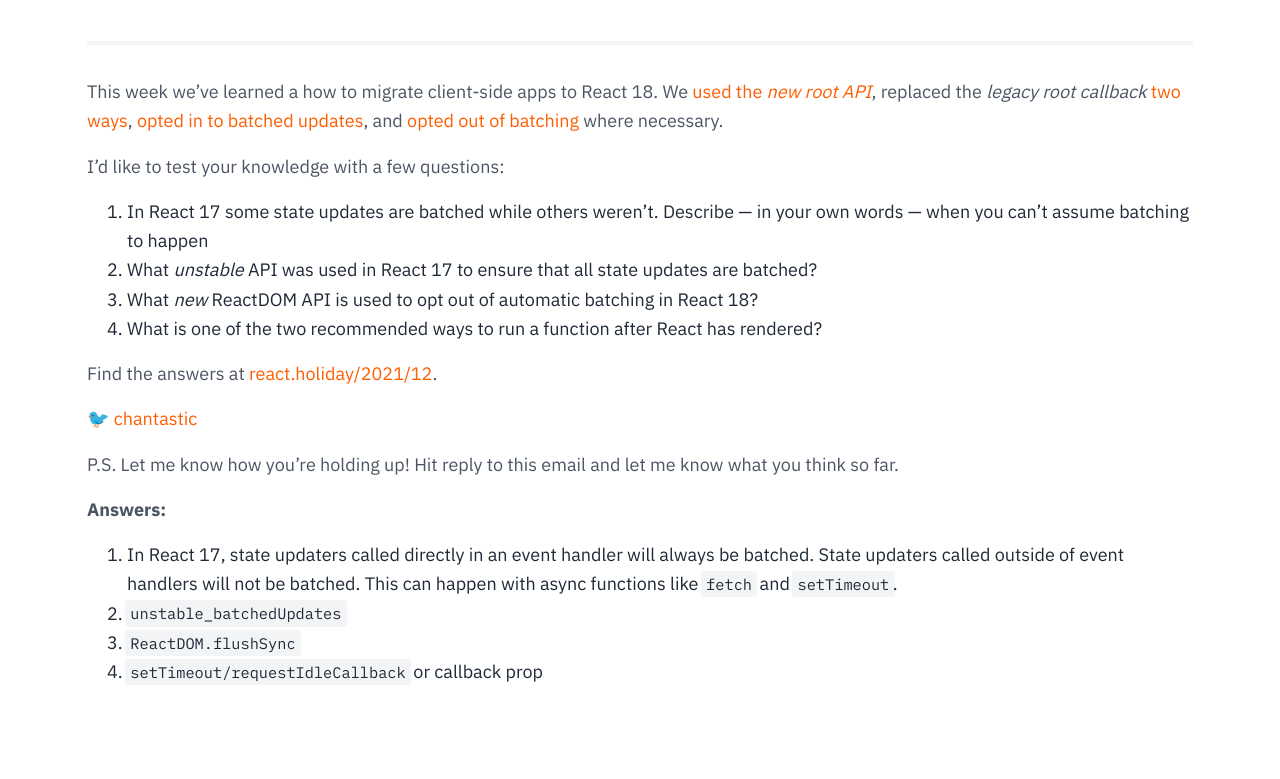
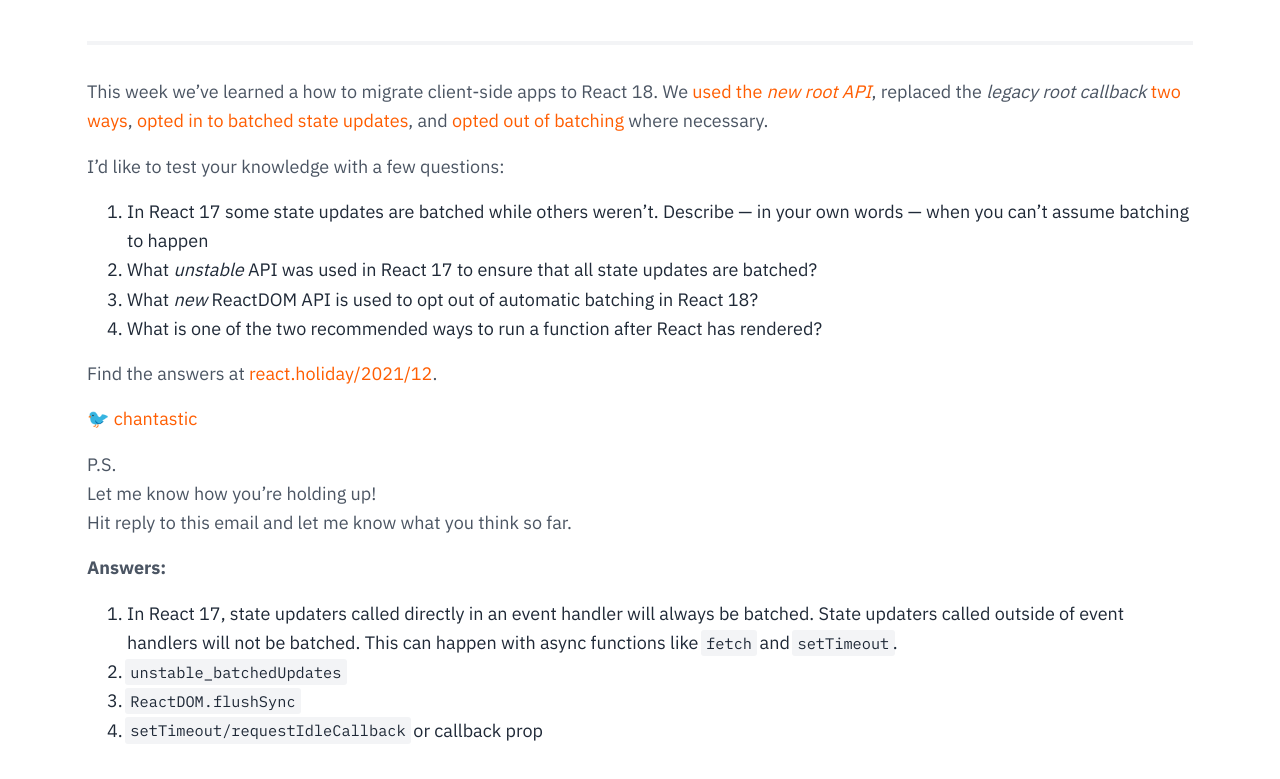
Before and after one commit to chantastic/react.holiday, an Astro site: page /2021/12 in a window 1280 px wide. Shown: the part 159-938 px from the top of the page. Built offline with nearby package versions, Linux system fonts and the light colour scheme; Astro itself is replaced by a stand-in of ours.

Commit message:
fix 2021-12 formatting

```diff
--- a/src/pages/2021/12.md
+++ b/src/pages/2021/12.md
@@ -4,7 +4,7 @@
 date: "2021-12-12T12:00:00.000Z"
 ---
 
-This week we've learned a how to migrate client-side apps to React 18. We [used the _new root API_](/2021/6), replaced the _legacy root callback_ [two](/2021/7) [ways](/2021/8), [opted in to batched updates](/2021/9), and [opted out of batching](/2021/10) where necessary.
+This week we've learned a how to migrate client-side apps to React 18. We [used the _new root API_](/2021/6), replaced the _legacy root callback_ [two](/2021/7) [ways](/2021/8), [opted in to batched state updates](/2021/9), and [opted out of batching](/2021/10) where necessary.
 
 I'd like to test your knowledge with a few questions:
 
```
